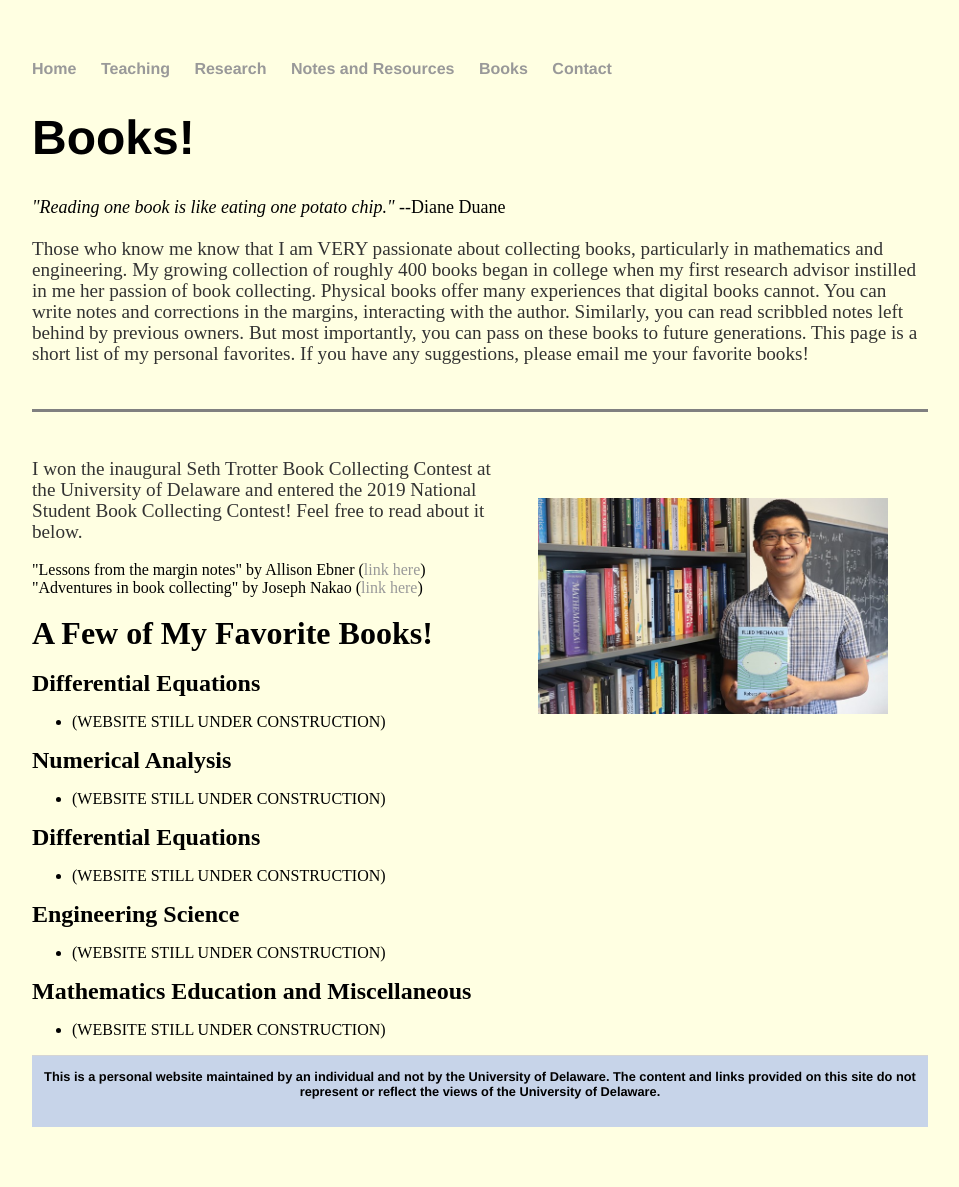
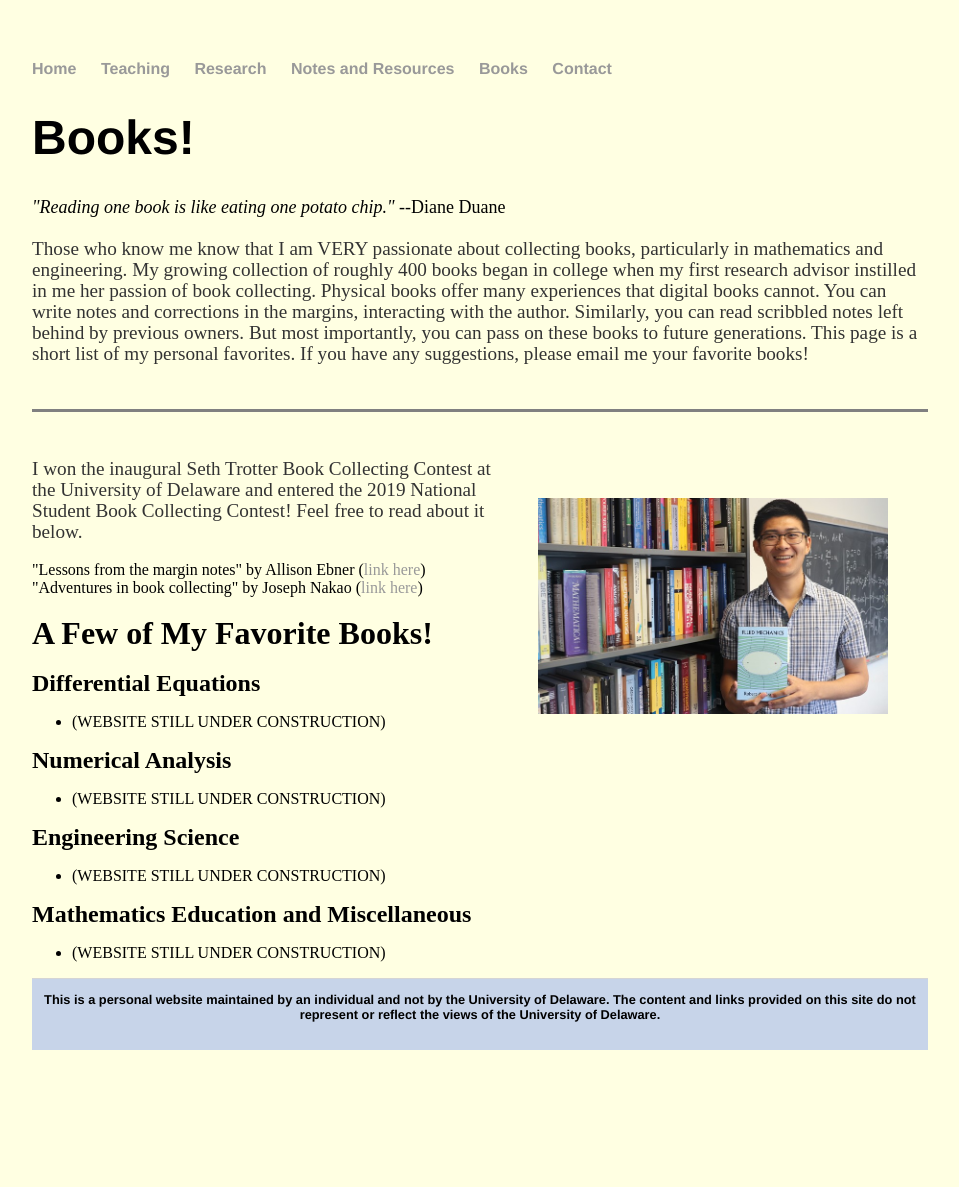
Before and after one commit to jhknakao/jhknakao.github.io, a Jekyll site: the page built from books.html, in a window 1280 px wide. Shown: the whole page, without its empty margins (160-1119 px from the left). Built offline with Jekyll 4.4.1, drawn with Linux system fonts in a browser that asks for light colours; after the commit the page ends 1110 px from its top, so only the background shows below that.

Commit message:
Update books.html

```diff
--- a/books.html
+++ b/books.html
@@ -36,11 +36,6 @@ title: Books!
 		<li>(WEBSITE STILL UNDER CONSTRUCTION)</li>
 	</ul>
 
-	<font size="5"><b>Differential Equations</b></font>
-	<ul>
-		<li>(WEBSITE STILL UNDER CONSTRUCTION)</li>
-	</ul>
-
 	<font size="5"><b>Engineering Science</b></font>
 	<ul>
 		<li>(WEBSITE STILL UNDER CONSTRUCTION)</li>
```
